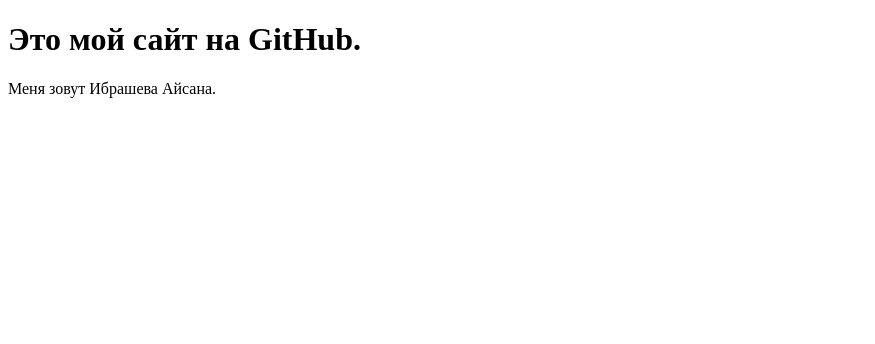
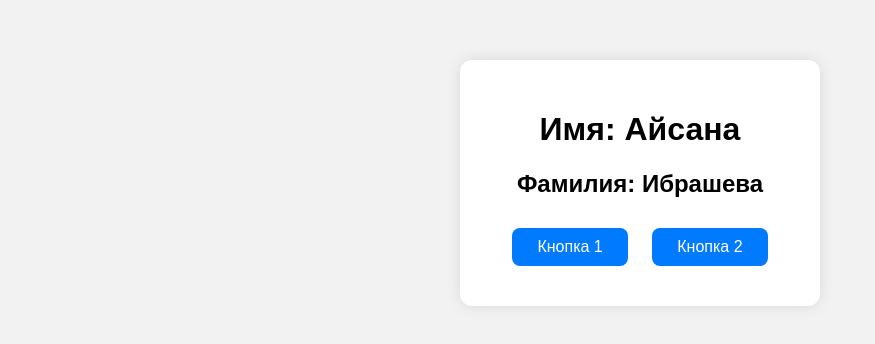
Before and after one commit to A1sana/A1sana.github.io, a plain HTML site: page index.html in a window 1280 px wide. Shown: the whole page, without its empty margins (0-875 px from the left). Drawn offline with Linux system fonts and the light colour scheme.

Commit message:
Update index.html

```diff
--- a/index.html
+++ b/index.html
@@ -2,10 +2,46 @@
 <html lang="ru">
 <head>
     <meta charset="UTF-8">
-    <title>Моя GitHub страница</title>
+    <title> GitHub страница</title>
+    <style>
+        body {
+            font-family: Arial, sans-serif;
+            text-align: center;
+            margin-top: 60px;
+            background: #f2f2f2;
+        }
+        .card {
+            background: #fff;
+            padding: 30px;
+            width: 300px;
+            margin: auto;
+            border-radius: 12px;
+            box-shadow: 0 0 15px rgba(0,0,0,0.1);
+        }
+        button {
+            margin: 10px;
+            padding: 10px 25px;
+            font-size: 16px;
+            border: none;
+            border-radius: 8px;
+            cursor: pointer;
+            background: #007bff;
+            color: white;
+        }
+        button:hover {
+            background: #005fcc;
+        }
+    </style>
 </head>
 <body>
-    <h1> Это мой сайт на GitHub.</h1>
-    <p>Меня зовут Ибрашева Айсана.</p>
+
+    <div class="card">
+        <h1>Имя: Айсана</h1>
+        <h2>Фамилия: Ибрашева</h2>
+
+        <button onclick="alert('Кнопка 1 работает!')">Кнопка 1</button>
+        <button onclick="alert('Кнопка 2 работает!')">Кнопка 2</button>
+    </div>
+
 </body>
 </html>
```
